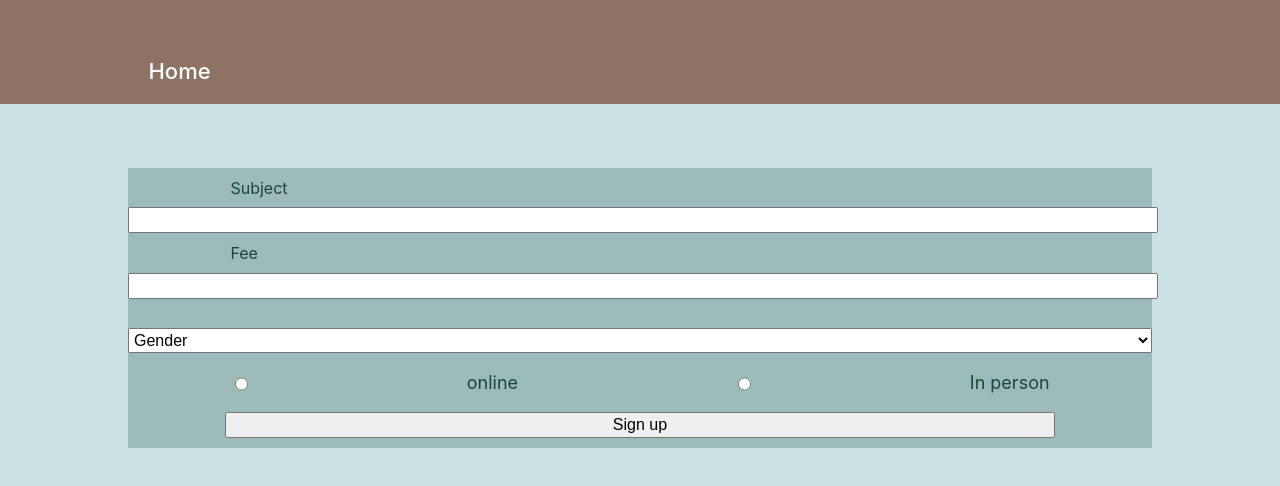
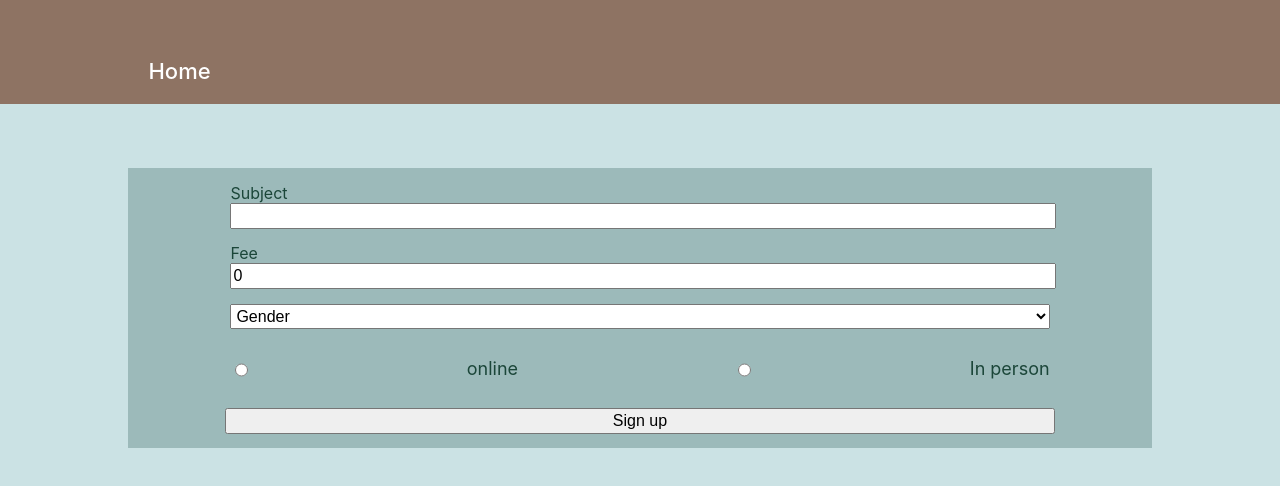
Before and after one commit to elireiner/tutors-app, a React (Create React App) app: page /tutors/add-service in a window 1280 px wide. Both pictures are taken after typing "Sample", "Sample", "name@example.com", "Sample123" into the empty fields and a click on the button "Next". Shown: the top 486 px of the page. Built offline with nearby package versions, Linux system fonts and the light colour scheme; no server answers.

Commit message:
Add state to handel form -add fech call

```diff
--- a/src/Forms/TutorAddService/TutorAddService.js
+++ b/src/Forms/TutorAddService/TutorAddService.js
@@ -1,5 +1,6 @@
 import React from 'react'
 import FormNav from '../../FormNav/FormNav'
+import config from '../../config'
 import './TutorAddService.css'
 
 export default class TutorAddService extends React.Component {
@@ -8,9 +9,52 @@ export default class TutorAddService extends React.Component {
 
 
         this.state = {
-            nextClicked: false
+
+            firstName: '',
+            lastName: '',
+            email: '',
+            userPassword: '',
+            gender: '',
+            student: false,
+            tutor: true,
+            fee: 0,
+            inPerson: false,
+            onlineMedium: false,
+            tutorSubject: '',
+
+            nextClicked: false,
+            showStudentChoice: false
         };
         //   this.handleNextClick = this.delta.handleNextClick(this);
+    }
+
+    handleFormChange = (event) => {
+        const target = event.target;
+
+        if (target.name === "inPerson" || target.name === "onlineMedium") {
+
+            const value = !this.state[target.value]
+            console.log(value)
+            const name = target.name;
+            console.log({ [name]: value })
+
+
+            this.setState({
+                [name]: value
+            });
+        }
+
+        else {
+            const value = target.value;
+            const name = target.name;
+
+            this.setState({
+                [name]: value
+            })
+            console.log(this.state.gender)
+
+
+        }
     }
 
     handleNextClick = () => {
@@ -18,6 +62,48 @@ export default class TutorAddService extends React.Component {
             nextClicked: true
         })
     }
+
+    handleSubmit = e => {
+
+        e.preventDefault()
+
+        const user = {
+            first_name: this.state.firstName,
+            last_name: this.state.lastName,
+            email: this.state.email,
+            user_password: this.state.userPassword,
+            gender: this.state.gender,
+            student: this.state.student,
+            tutor: this.state.tutor,
+            fee: this.state.fee,
+            in_person: this.state.inPerson,
+            online_medium: this.state.onlineMedium,
+            subjects: this.state.inPerson
+        }
+
+        fetch(config.API_ENDPOINT, {
+            method: 'POST',
+            headers: {
+                'content-type': 'application/json',
+                'Authorization': `Bearer ${config.API_KEY}`
+            },
+            body: JSON.stringify(user),
+        })
+            .then(res => {
+                if (!res.ok)
+                    return res.json().then(e => Promise.reject(e))
+                return res.json()
+            })
+            .then(user => {
+                //fix add the below method
+                //this.context.addUser(user)
+            })
+            .catch(error => {
+                console.error({ error })
+            })
+    }
+
+
     render() {
 
         return (
@@ -36,24 +122,68 @@ export default class TutorAddService extends React.Component {
                 }
                 <section className="tutor-sign-up-section">
 
-                    <form action="" method="post" className="tutor-sign-up-form">
+                    <form
+                        action=""
+                        method="post"
+                        className="tutor-sign-up-form"
+                        onSubmit={this.handleSubmit}
+                    >
+
                         {
                             this.state.nextClicked ?
 
                                 <div></div>
                                 :
                                 <>
-                                    <label className="tutor-add-label" htmlFor="firstName">First name</label>
-                                    <input className="tutor-add-input" type="text" name="tutorFirstName" id="firstName" required />
+                                    <label className="tutor-add-label" htmlFor="firstName">
+                                        First name
+                                        <input
+                                            className="tutor-add-input"
+                                            type="text"
+                                            name="firstName"
+                                            value={this.state.firstName}
+                                            onChange={this.handleFormChange}
+                                        />
+                                    </label>
 
-                                    <label className="tutor-add-label" htmlFor="lastName">Last name</label>
-                                    <input className="tutor-add-input" type="text" name="tutorLastName" id="last-name" required />
+                                    <label className="tutor-add-label">
+                                        Last name
+                                        <input
+                                            className="tutor-add-input"
+                                            type="text"
+                                            name="lastName"
+                                            required
+                                            value={this.state.lastName}
+                                            onChange={this.handleFormChange}
+                                        />
+                                    </label>
 
-                                    <label className="tutor-add-label" htmlFor="email">Email</label>
-                                    <input className="tutor-add-input" type="email" name="tutor_email" id="email" required />
+                                    <label className="tutor-add-label" htmlFor="email">
+                                        Email
+                                           <input
+                                            className="tutor-add-input"
+                                            type="email"
+                                            name="email"
+                                            required
+                                            value={this.state.email}
+                                            onChange={this.handleFormChange}
+                                        />
+                                    </label>
 
-                                    <label className="tutor-add-label" htmlFor="password">Password</label>
-                                    <input className="tutor-add-input" type="password" minLength="8" name="tutor_password" id="password" autoComplete="on" required />
+                                    <label className="tutor-add-label">
+                                        Password
+                                           <input
+                                            className="tutor-add-input"
+                                            type="password"
+                                            minLength="8"
+                                            name="userPassword"
+                                            autoComplete="on"
+                                            required
+                                            value={this.state.userPassword}
+                                            onChange={this.handleFormChange}
+                                        />
+                                    </label>
+
 
                                     <button
                                         className="tutor-add-next-button"
@@ -68,26 +198,68 @@ export default class TutorAddService extends React.Component {
                         {
                             this.state.nextClicked ?
                                 <>
-                                    <label className="tutor-add-label subject" htmlFor="subject">Subject</label>
-                                    <input className="tutor-add-input subject" type="text" minLength="8" name="tutor_subject" id="subject" required />
+                                    <label className="tutor-add-label subject">
+                                        Subject
+                                        <input
+                                            className="tutor-add-input subject"
+                                            type="text"
+                                            minLength="2"
+                                            name="tutorSubject"
+                                            required
+                                            value={this.state.tutorSubject}
+                                            onChange={this.handleFormChange}
+                                        />
+                                    </label>
 
-                                    <label className="tutor-add-label fee" htmlFor="fee">Fee</label>
-                                    <input className="tutor-add-input fee" type="number" min="1" step="any" name="tutor_fee" id="fee" required />
 
-                                    <label className="tutor-add-label gender-label" htmlFor="gender-select"></label>
-                                    <select className="tutor-add-gender" name="tutor_gender" id="gender-select">
-                                        <option value="">Gender</option>
-                                        <option value="Male">Male</option>
-                                        <option value="Female">Female</option>
-                                    </select>
+                                    <label className="tutor-add-label fee">
+                                        Fee
+                                        <input
+                                            className="tutor-add-input fee"
+                                            type="number"
+                                            min="1"
+                                            step="any"
+                                            name="fee"
+                                            required
+                                            value={this.state.fee}
+                                            onChange={this.handleFormChange}
+                                        />
+                                    </label>
+
+                                    <label className="tutor-add-label gender-label">
+                                        <select
+                                            className="tutor-add-gender"
+                                            name="gender"
+                                            value={this.state.value}
+                                            onChange={this.handleFormChange}
+                                        >
+                                            <option value="gender">Gender</option>
+                                            <option value="male">Male</option>
+                                            <option value="female">Female</option>
+                                        </select>
+                                    </label>
+
 
                                     <div className="medium">
+                                        <input
+                                            type="radio"
+                                            id="online"
+                                            name="onlineMedium"
+                                            value="onlineMedium"
+                                            checked={this.state.onlineMedium}
+                                            onChange={this.handleFormChange}
+                                        />
+                                        <label htmlFor="online">online</label>
 
-                                        <input type="radio" id="online" name="online" value="online" />
-                                        <label for="online">online</label>
-
-                                        <input type="radio" id="person" name="person" value="person" />
-                                        <label for="person">In person</label>
+                                        <input
+                                            type="radio"
+                                            id="person"
+                                            name="inPerson"
+                                            value="inPerson"
+                                            checked={this.state.inPerson}
+                                            onChange={this.handleFormChange}
+                                        />
+                                        <label htmlFor="person">In person</label>
 
                                     </div>
 
@@ -99,6 +271,48 @@ export default class TutorAddService extends React.Component {
                                 <div></div>
 
                         }
+                        {
+
+                            this.state.showStudentChoice ?
+
+                                <div className="role">
+
+                                    <input
+                                        type="radio"
+                                        id="tutor"
+                                        name="tutor"
+                                        value="tutor"
+
+                                    //checked={this.state.value === option.value}
+                                    //onChange={this.handleChange}}
+
+                                    />
+                                    <label
+                                        htmlFor="tutor"
+                                    >
+                                        A tutor
+                                    </label>
+
+                                    <input
+                                        type="radio"
+                                        id="student"
+                                        name="student"
+                                        value="student"
+
+                                    //checked={this.state.value === option.value}
+                                    // onChange={this.handleChange}}
+
+                                    />
+                                    <label
+                                        htmlFor="student"
+                                    >
+                                        Also a student
+                                    </label>
+
+                                </div>
+                                :
+                                <div></div>
+                        }
                     </form>
                 </section>
             </>
```
